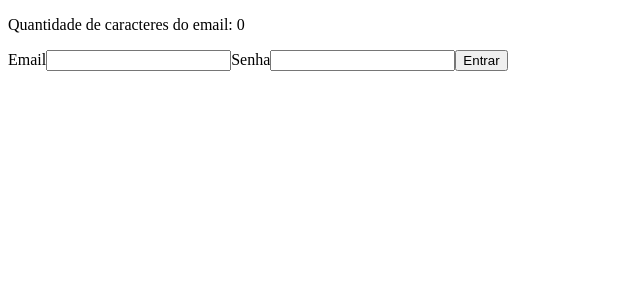
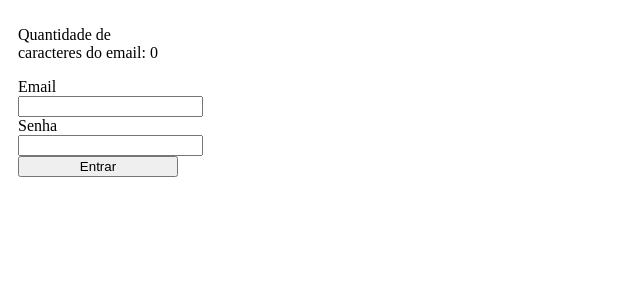
Before and after one commit to guilhermebarrosdev/Curso-React-com-Typescript, a React (Vite) app: page /entrar in a window 1280 px wide. Shown: the top 300 px of the page, without its empty margins (0-640 px from the left). Built offline with nearby package versions, Linux system fonts and the light colour scheme.

Commit message:
:sparkles: Usando o useRef com elementos HTML

```diff
--- a/src/app/pages/login/Login.tsx
+++ b/src/app/pages/login/Login.tsx
@@ -1,6 +1,8 @@
-import { useCallback, useEffect, useMemo, useState } from 'react';
+import { useCallback, useMemo, useRef, useState } from 'react';
 
 export const Login = () => {
+  const inputPasswordRef = useRef<HTMLInputElement>(null);
+
   const [email, setEmail] = useState('');
   const [password, setPassword] = useState('');
 
@@ -15,22 +17,34 @@ export const Login = () => {
   }, [email, password]);
 
   return (
-    <>
-      <form>
+    <div>
+      <form
+        style={{
+          display: 'flex',
+          flexDirection: 'column',
+          maxWidth: '10rem',
+          margin: '10px',
+        }}
+      >
         <p>Quantidade de caracteres do email: {emailLength}</p>
 
         <label>
           <span>Email</span>
           <input
+            ref={inputPasswordRef}
             type="email"
             value={email}
             onChange={(e) => setEmail(e.target.value)}
+            onKeyDown={(e) =>
+              e.key === 'Enter' && inputPasswordRef.current?.focus()
+            }
           />
         </label>
 
         <label>
           <span>Senha</span>
           <input
+            ref={inputPasswordRef}
             type="password"
             value={password}
             onChange={(e) => setPassword(e.target.value)}
@@ -41,6 +55,6 @@ export const Login = () => {
           Entrar
         </button>
       </form>
-    </>
+    </div>
   );
 };
```
